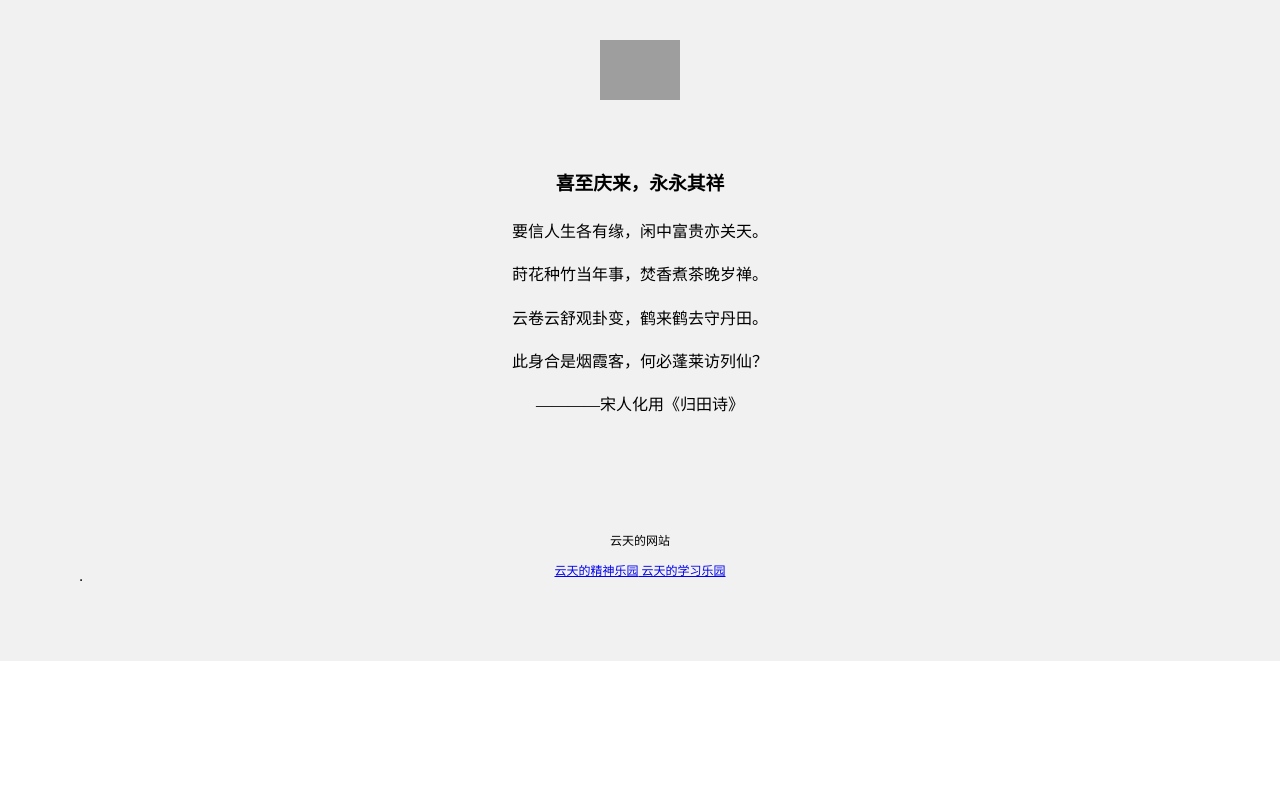
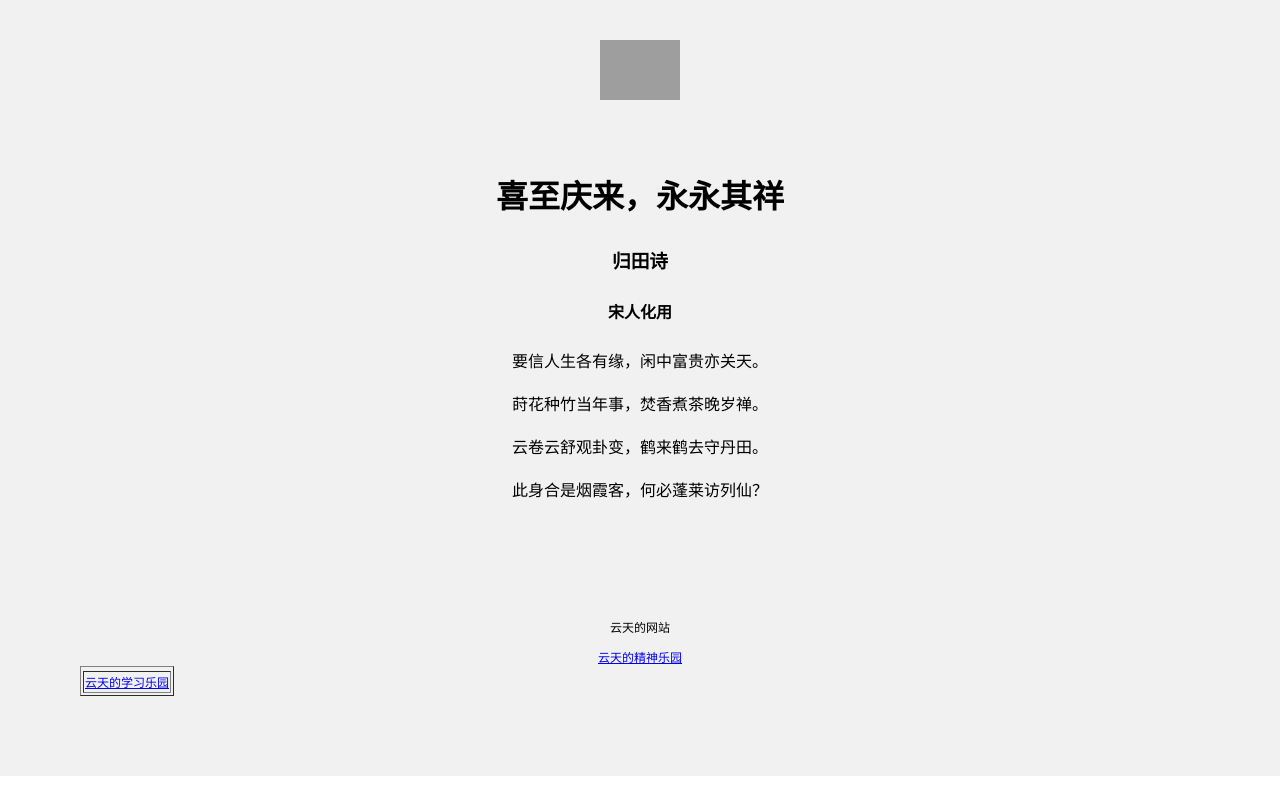
Before and after one commit to Y123ang/Y123ang, a plain HTML site: page one.html in a window 1280 px wide. Drawn offline with Linux system fonts and the light colour scheme; grey boxes are pictures that could not be loaded.

Commit message:
Update one.html

```diff
--- a/one.html
+++ b/one.html
@@ -26,13 +26,13 @@
 		line-height:1.7;
 		color:bule;
 		">
-		<h3>喜至庆来，永永其祥</h3>
-		<p></p>
+		<h1>喜至庆来，永永其祥</h1>
+		<h3>归田诗</h3>
+		<h4>宋人化用</h4>
 		<p>要信人生各有缘，闲中富贵亦关天。</p>
 		<p>莳花种竹当年事，焚香煮茶晚岁禅。</p>
 		<p>云卷云舒观卦变，鹤来鹤去守丹田。 </p>
 		<p>此身合是烟霞客，何必蓬莱访列仙？</p>
-		<p>————宋人化用《归田诗》</p>
 	</div>
 	<div style="
 		background-color: #f1f1f1;
@@ -44,9 +44,9 @@
 		<table border=1>
 		<tr><a href="https://www.douyin.com/jingxuan">云天的精神乐园</a>
 		</tr>
-		<tr>
+		<tr><td>
 		<a href="https://www.bilibili.com/?spm_id_from=333.1387.0.0">    云天的学习乐园</a>
-		</tr>
+		</td></tr>
 		</table>
 	</div>
    </body>
```
